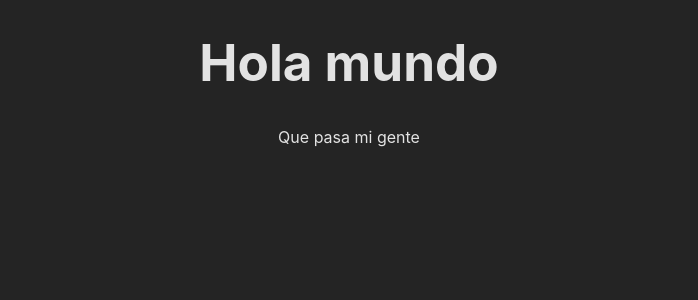
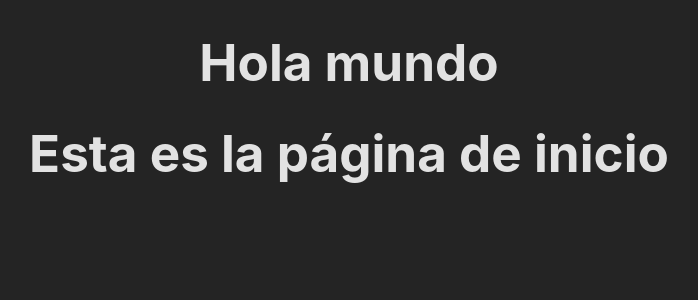
Before and after one commit to antonioromdel/MyBlog, a React (Vite) app: page / in a window 1280 px wide. Shown: the top 300 px of the page, without its empty margins (291-989 px from the left). Built offline with nearby package versions, Linux system fonts and the light colour scheme.

Commit message:
Primer cambio en el proyecto

```diff
--- a/src/App.jsx
+++ b/src/App.jsx
@@ -1,11 +1,12 @@
 import React from "react"
+import Incio from "./components/pages/Inicio"
 
 const App = () => {
 
   return (
     <>
       <h1>Hola mundo</h1>
-      <p>Que pasa mi gente</p>
+      <Incio />
     </>
   )
 }
--- a/src/components/pages/Inicio.jsx
+++ b/src/components/pages/Inicio.jsx
@@ -3,7 +3,7 @@ import React from 'react'
 const Incio = () => {
   return (
     <>
-
+        <h1>Esta es la página de inicio</h1>
     </>
   )
 }
```
